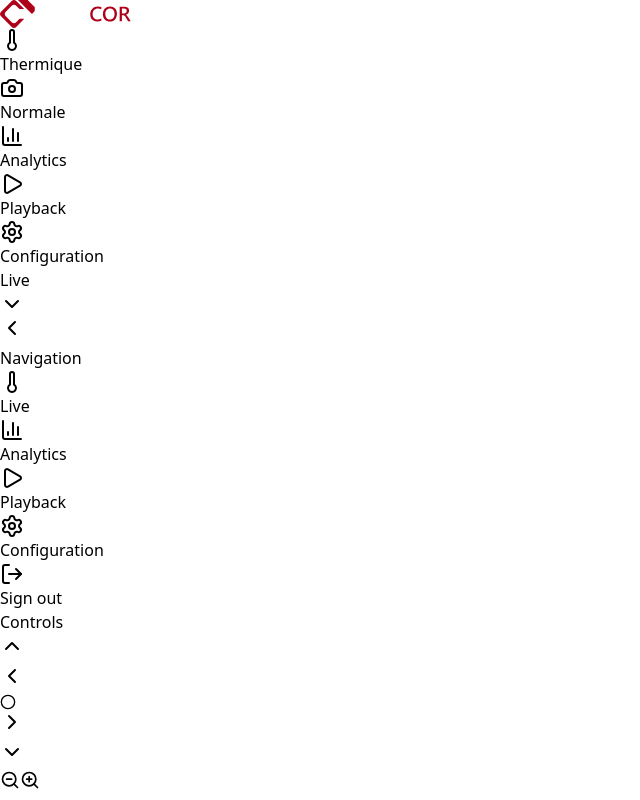
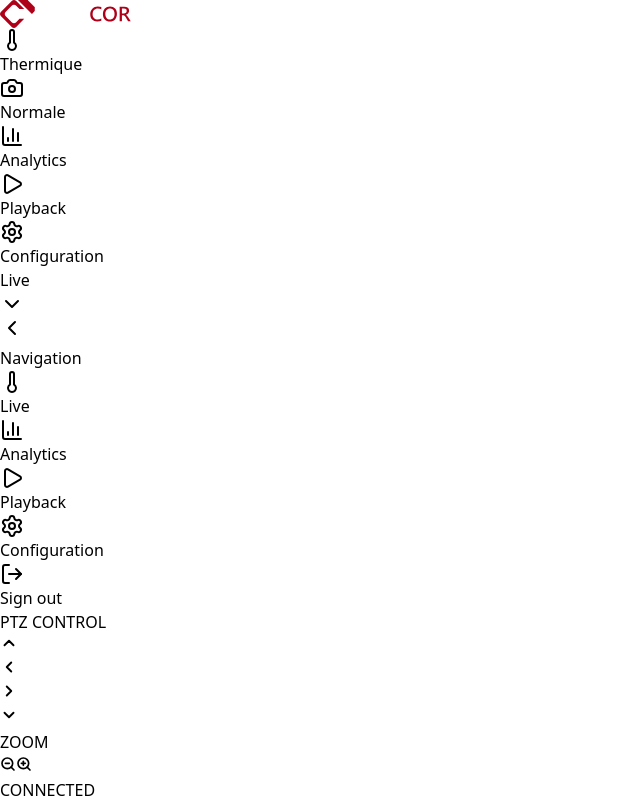
Before and after one commit to Venus00/nxtcor-react, a React (Vite) app: page /live in a window 1280 px wide. Shown: the top 800 px of the page, without its empty margins (0-640 px from the left). Built offline with nearby package versions, Linux system fonts and the light colour scheme; sample sign-in values are in the browser's storage; grey boxes are pictures that could not be loaded.

Commit message:
fix darkmode update ptz control

```diff
--- a/src/components/configuration/Analytics.tsx
+++ b/src/components/configuration/Analytics.tsx
@@ -13,8 +13,8 @@ const Analytics: React.FC = () => {
 
   function StatisticsContent() {
     return (
-      <div className=" h-[calc(100vh-5rem)]">
-        <div className="grid grid-cols-1 sm:grid-cols-2 lg:grid-cols-3 xl:grid-cols-4 gap-4">
+      <div className=" h-[calc(100vh-5rem)]  ">
+        <div className="grid grid-cols-1 sm:grid-cols-2 lg:grid-cols-3 xl:grid-cols-4 gap-6 mb-8">
           <div className="bg-gray-800 border border-gray-700 rounded-lg p-4">
             <div className="flex items-center gap-2 mb-2">
               <TrendingUp className="h-5 w-5 text-blue-400" />
--- a/src/components/configuration/Camera.tsx
+++ b/src/components/configuration/Camera.tsx
@@ -37,7 +37,7 @@ const Camera = () => {
           ))}
         </ul>
       </div>
-      <div className="bg-gray-800 rounded-lg p-6 border border-gray-700">
+      <div className="bg-black rounded-lg p-6 border border-gray-700">
         {tabs.map((tab) => (
           <div key={tab.name} className={`${activeTab === tab.name ? "" : "hidden"}`} role="tabpanel">
             <div>{tabs.find((tab) => tab.name === activeTab)?.content}</div>
--- a/src/components/configuration/Network.tsx
+++ b/src/components/configuration/Network.tsx
@@ -15,7 +15,7 @@ const Network = () => {
   ];
 
   return (
-    <div className='bg-gray-900 text-white p-6 rounded-lg h-[calc(100vh-5rem)]'>
+    <div className='bg-black text-white p-6 rounded-lg h-[calc(100vh-5rem)]'>
       <div className="mb-6">
         <ul
           className="flex space-x-6 text-lg text-center border-b border-gray-700"
@@ -44,7 +44,7 @@ const Network = () => {
         {tabs.map((tab) => (
           <div
             key={tab.name}
-            className={`p-6 rounded-lg h-[calc(100vh-12rem)] overflow-y-hidden bg-gray-800 ${
+            className={`p-6 rounded-lg h-[calc(100vh-12rem)] overflow-y-hidden bg-black ${
               activeTab === tab.name ? '' : 'hidden'
             }`}
             role="tabpanel"
--- a/src/components/configuration/Security.tsx
+++ b/src/components/configuration/Security.tsx
@@ -41,7 +41,7 @@ const Security = () => {
         {tabs.map((tab) => (
           <div
             key={tab.name}
-            className={`p-4 ml-3 rounded-lg bg-gray-800 w-[900px]  ${activeTab === tab.name ? '' : 'hidden'
+            className={`p-4 ml-3 rounded-lg bg-black w-[900px]  ${activeTab === tab.name ? '' : 'hidden'
               }`}
             role="tabpanel"
           >
--- a/src/components/configuration/Storage.tsx
+++ b/src/components/configuration/Storage.tsx
@@ -13,7 +13,7 @@ const Storage = () => {
   ];
 
 return (
-    <div className="min-h-screen bg-gray-800">
+    <div className="min-h-screen bg-black">
       <div className="container mx-auto px-4 py-6">
         {/* Header avec gradient subtil */}
         <div className="mb-8">
@@ -52,7 +52,7 @@ return (
         </div>
 
         {/* Contenu des tabs */}
-        <div className="bg-gray-900 rounded-lg shadow-xl overflow-hidden">
+        <div className="bg-black rounded-lg shadow-xl overflow-hidden">
           {tabs.map((tab) => (
             <div
               key={tab.name}
--- a/src/components/configuration/events/Motion.tsx
+++ b/src/components/configuration/events/Motion.tsx
@@ -70,7 +70,7 @@ const Motion = () => {
 
     return (
         <div className={`  space-y-8
-          lg:w-full bg-gray-800
+          lg:w-full bg-black
          `}
         >
             <div className="w-1/4">
--- a/src/components/configuration/general/Identification.tsx
+++ b/src/components/configuration/general/Identification.tsx
@@ -64,7 +64,7 @@ const Identification = () => {
   }
 
   return (
-    <div className="space-y-4 bg-gray-800 text-white p-6 rounded-lg">
+    <div className="space-y-4 bg-black text-white p-6 rounded-lg">
       <div className="flex items-center space-x-4">
         <div className="w-1/4">
           <Select
--- a/src/components/configuration/storage/Recording.tsx
+++ b/src/components/configuration/storage/Recording.tsx
@@ -181,7 +181,7 @@ const Recording = () => {
 
 
     return (
-        <div className='overflow-x-auto w-full p-6 bg-gray-700 rounded-lg'>
+        <div className='overflow-x-auto w-full p-6 bg-black rounded-lg'>
             <div className="grid grid-cols-3 mb-6">
                 <Toggle label="Enable Recording" value={enable} setValue={setEnable} />
             </div>
@@ -197,9 +197,9 @@ const Recording = () => {
                         </button>
                     </div>
 
-                    <div className="bg-gray-800 rounded-lg overflow-hidden shadow-lg">
+                    <div className="bg-black rounded-lg overflow-hidden shadow-lg">
                         <table className="min-w-full">
-                            <thead className="bg-gray-600">
+                            <thead className="bg-black text-white">
                                 <tr>
                                     <th className="px-4 py-3 text-left text-white font-semibold"></th>
                                     {timeSlots.map((slot) => (
--- a/src/components/live/Video.tsx
+++ b/src/components/live/Video.tsx
@@ -65,63 +65,11 @@ const VideoStream: React.FC = () => {
 
   return (
     <div className="flex h-[calc(100vh-5rem)]">
-      <div className="w-1/6 h-full p-4 bg-black shadow-2xl border-r border-gray-800">
-        <h2 className="text-xl font-semibold mb-4 text-white text-center">Controls</h2>
-        <div className="flex flex-col items-center justify-center space-y-3">
-          {/* Arrow Keys */}
-          <div className="flex justify-center gap-2">
-            <button
-              onClick={() => move("up")}
-              className="w-14 h-14 bg-gray-800 hover:bg-gray-700 text-white font-semibold rounded-lg shadow-lg border border-gray-600 flex items-center justify-center transition-all duration-200 hover:scale-105 hover:shadow-xl active:scale-95"
-            >
-              <ChevronUp size={24} />
-            </button>
-          </div>
-          <div className="flex justify-center gap-2">
-            <button
-              onClick={() => move("left")}
-              className="w-14 h-14 bg-gray-800 hover:bg-gray-700 text-white font-semibold rounded-lg shadow-lg border border-gray-600 flex items-center justify-center transition-all duration-200 hover:scale-105 hover:shadow-xl active:scale-95"
-            >
-              <ChevronLeft size={24} />
-            </button>
-            <div className="w-14 h-14 bg-gray-900 border border-gray-600 rounded-lg flex items-center justify-center shadow-inner">
-              <Circle size={16} className="text-gray-500" />
-            </div>
-            <button
-              onClick={() => move("right")}
-              className="w-14 h-14 bg-gray-800 hover:bg-gray-700 text-white font-semibold rounded-lg shadow-lg border border-gray-600 flex items-center justify-center transition-all duration-200 hover:scale-105 hover:shadow-xl active:scale-95"
-            >
-              <ChevronRight size={24} />
-            </button>
-          </div>
-          <div className="flex justify-center gap-4">
-            <button
-              onClick={() => move("down")}
-              className="w-14 h-14 bg-gray-800 hover:bg-gray-700 text-white font-semibold rounded-lg shadow-lg border border-gray-600 flex items-center justify-center transition-all duration-200 hover:scale-105 hover:shadow-xl active:scale-95"
-            >
-              <ChevronDown size={24} />
-            </button>
-          </div>
-          <div className="flex justify-center gap-2 mt-4">
-            <button
-              onClick={zoomOut}
-              className="w-14 h-14 bg-blue-600 hover:bg-blue-500 text-white font-semibold rounded-lg shadow-lg border border-blue-500 flex items-center justify-center transition-all duration-200 hover:scale-105 hover:shadow-xl active:scale-95"
-            >
-              <ZoomOut size={20} />
-            </button>
-            <button
-              onClick={zoomIn}
-              className="w-14 h-14 bg-blue-600 hover:bg-blue-500 text-white font-semibold rounded-lg shadow-lg border border-blue-500 flex items-center justify-center transition-all duration-200 hover:scale-105 hover:shadow-xl active:scale-95"
-            >
-              <ZoomIn size={20} />
-            </button>
-          </div>
-        </div>
-      </div>
+
       <div className="flex-grow flex justify-center items-center relative bg-black">
         <div className="relative w-full h-full overflow-hidden bg-black">
 
-          <div className="absolute bottom-4 right-6 z-20">
+          <div className="absolute bottom-4 right-10 z-20">
             <div className="bg-black/20 backdrop-blur-xl border border-white/10 rounded-2xl shadow-2xl p-6 min-w-[160px]">
 
               <div className="flex items-center justify-between mb-5 pb-3 border-b border-white/10">
--- a/src/pages/Configuration.tsx
+++ b/src/pages/Configuration.tsx
@@ -40,9 +40,9 @@ const Configuration: React.FC<ConfigurationProps> = ({ activeConfigTab }) => {
 
       <div className="bg-black rounded-lg shadow-sm border border-gray-950 min-h-[calc(100vh-12rem)]">
         <div className="p-6">
-          <h2 className="text-xl font-semibold text-white mb-4 border-b border-gray-950 pb-2">
+          {/* <h2 className="text-xl font-semibold text-white mb-4 border-b border-gray-950 pb-2">
             {activeConfigTab}
-          </h2>
+          </h2> */}
           {configComponents[activeConfigTab as keyof typeof configComponents]}
         </div>
       </div>
```
Also changed, not shown: src/components/configuration/network/Network.tsx (+4 -3 lines).
